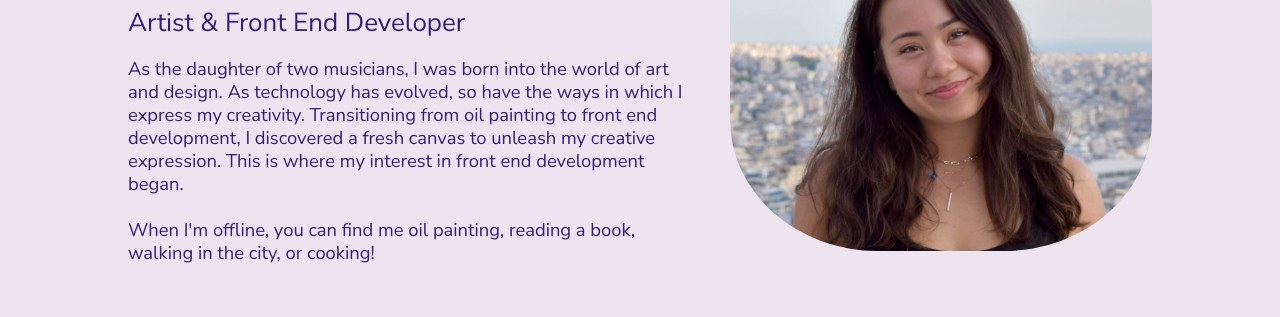
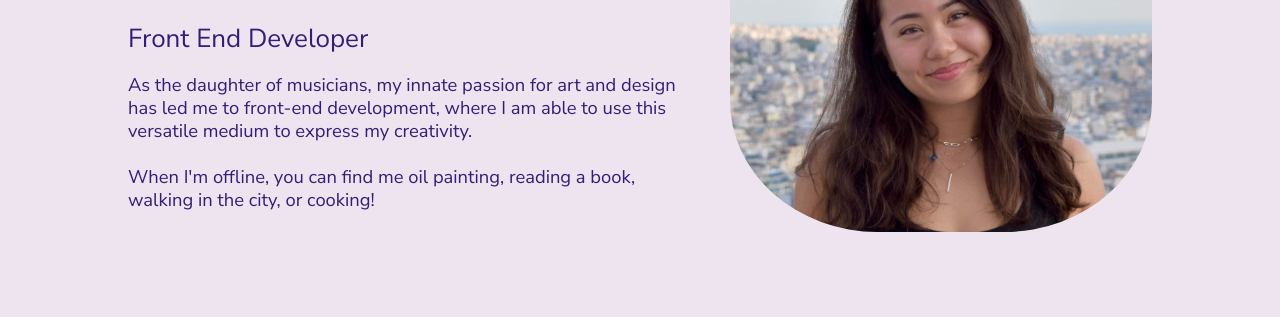
Before and after one commit to AsiaYapD/portfolio, a website built with webpack: page index.html in a window 1280 px wide. Shown: the part 336-653 px from the top of the page. Built offline with nearby package versions, Linux system fonts and the light colour scheme.

Commit message:
Update about section in index.html

```diff
--- a/index.html
+++ b/index.html
@@ -40,9 +40,7 @@
   <header>
     <div class="content-wrapper">
       <div class="header-left">
-        <h1>
-          <a href="index.html">Asia Yap-Dubois</a>
-        </h1>
+        <h1>Asia Yap-Dubois</h1>
       </div>
       <div class="header-right">
         <nav>
@@ -78,14 +76,9 @@
         </div>
         <div id="about-section">
           <h2>Asia.</h2>
-          <p class="about-me">Artist & Front End Developer</p>
-          <p class="background-info">As the daughter of two musicians, I was born into the world of art and design.
-            As technology has evolved, so have the ways in which I express my creativity.
-            Transitioning from oil painting to front end development, I discovered a fresh canvas to unleash my creative
-            expression.
-            This is where my interest in front end development began. <br><br>When I'm offline, you can find me oil
-            painting,
-            reading a book, walking in the city, or cooking!</p>
+          <p class="about-me">Front End Developer</p>
+          <p class="background-info">As the daughter of musicians, my innate passion for art and design has led me to front-end development, where I am able to use this versatile medium to express my creativity.
+            <br><br>When I'm offline, you can find me oil painting, reading a book, walking in the city, or cooking!</p>
         </div>
       </div>
     </section>
```
